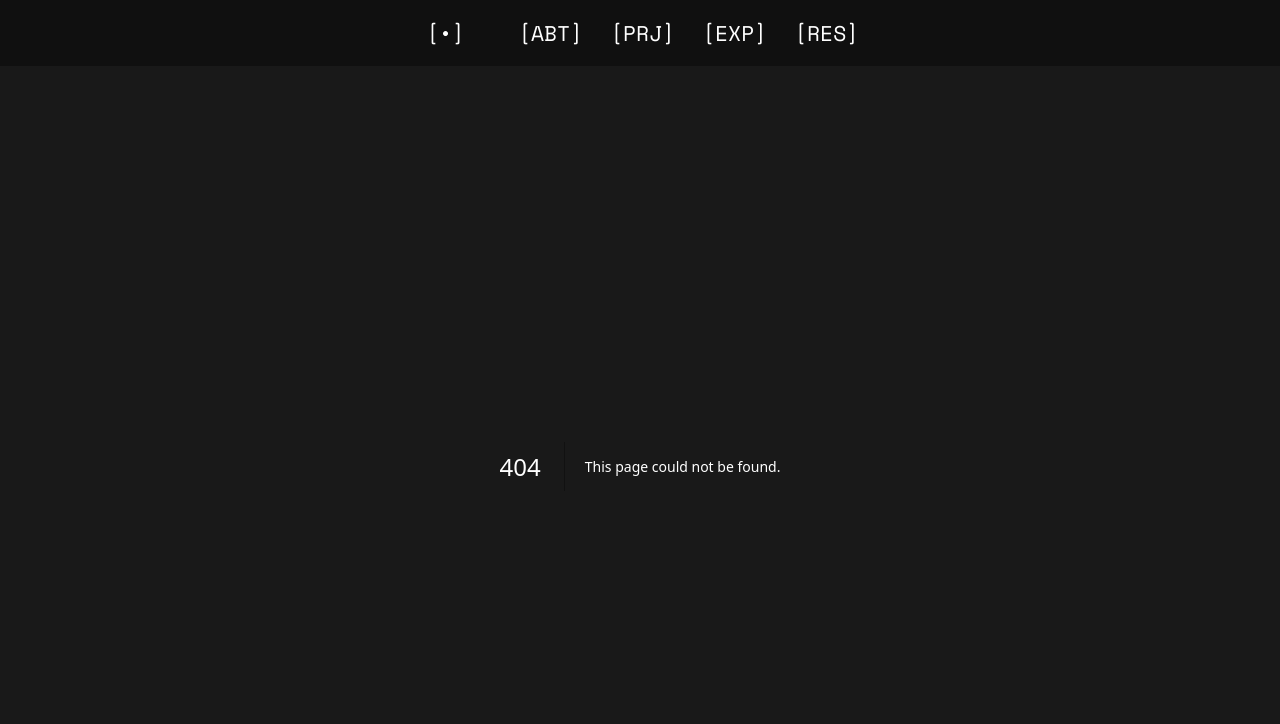
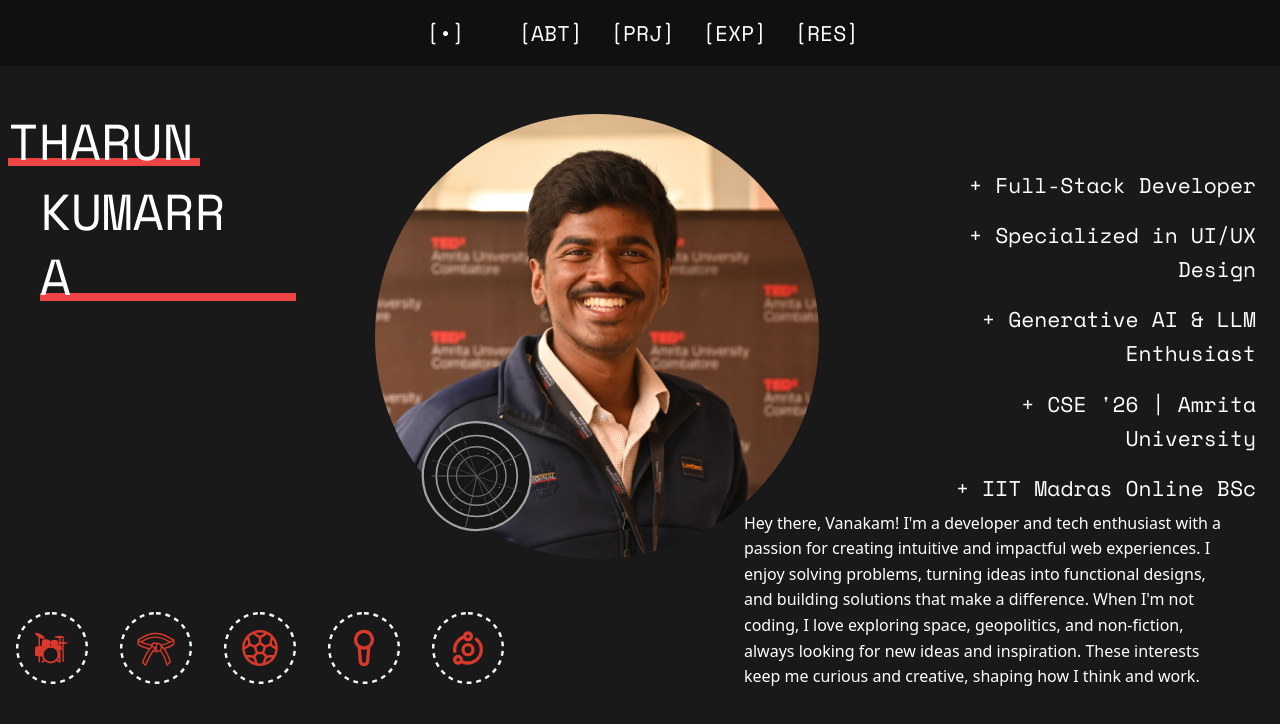
Before and after one commit to TharunKumarrA/Portfolio-v2, a Next.js app: page /About in a window 1280 px wide. Before the commit this address had no page. Shown: the top 724 px of the page. Built offline with nearby package versions, Linux system fonts and the light colour scheme.

Commit message:
About page done and some minor fixes

```diff
--- /dev/null
+++ b/src/app/About/page.js
@@ -0,0 +1,25 @@
+import AboutAttributes from "../components/AboutAttributes";
+import AboutMainDiv from "../components/AboutMainDiv";
+
+export default function About() {
+  return (
+    <div className="mt-12">
+      <AboutMainDiv />
+      {/* Responsive Container */}
+      <div className="flex flex-col lg:flex-row justify-between mx-4 gap-8 lg:gap-0">
+        {/* Attributes Section */}
+        <AboutAttributes />
+        {/* Paragraph Section */}
+        <div className="relative max-w-[480px] text-p text-justify md:text-left lg:-top-12 lg:-left-10">
+          Hey there, Vanakam! I&apos;m a developer and tech enthusiast with a
+          passion for creating intuitive and impactful web experiences. I enjoy
+          solving problems, turning ideas into functional designs, and building
+          solutions that make a difference. When I&apos;m not coding, I love
+          exploring space, geopolitics, and non-fiction, always looking for new
+          ideas and inspiration. These interests keep me curious and creative,
+          shaping how I think and work.
+        </div>
+      </div>
+    </div>
+  );
+}
--- a/src/app/components/AboutAttributes.jsx
+++ b/src/app/components/AboutAttributes.jsx
@@ -7,7 +7,7 @@ import Space from './svg/Space';
 
 const AboutAttributes = () => {
   return(
-    <div className="flex flex-row gap-8">
+    <div className="flex flex-row gap-2 lg:gap-8">
       <AttIcon name="Drums" svgSrc={<Drums />} />
       <AttIcon name="Black Belt" svgSrc={<KarateBelt />} />
       <AttIcon name="Football" svgSrc={<Football />} />
--- a/src/app/components/AboutMainDiv.jsx
+++ b/src/app/components/AboutMainDiv.jsx
@@ -13,7 +13,7 @@ const aboutMainDiv = () => {
   ];
 
   return (
-    <div className="flex flex-col lg:flex-row gap-8 lg:gap-16 mx-auto lg:mx-0 justify-center items-center h-screen px-2">
+    <div className="flex flex-col lg:flex-row gap-8 lg:gap-16 mx-auto lg:mx-0 justify-center items-center px-2">
       {/* Name Section */}
       <div className="flex flex-col gap-1 lg:mr-16 lg:my-16 relative  -left-20 lg:-left-0 lg:-top-32">
         <UnderlinedText text="THARUN" />
--- a/src/app/components/AttributesIcon.jsx
+++ b/src/app/components/AttributesIcon.jsx
@@ -3,9 +3,8 @@ import OuterCircle from "./svg/OuterCircle";
 
 const PublicSpeakingIcon = ({ name, svgSrc }) => {
   return (
-    <div className="relative inline-block group">
-      {/* Tooltip (above others on the y-axis) */}
-      <p className="absolute -top-8 left-1/2 -translate-x-1/2 text-text font-body group-hover:opacity-100 opacity-0 transition-opacity duration-300 text-center text-small min-w-24">
+    <div className="relative inline-block group scale-75 lg:scale-100">
+      <p className="absolute -top-6 lg:top-4 left-1/2 -translate-x-1/2 text-text font-body group-hover:opacity-100 opacity-0 transition-opacity duration-300 text-center text-small min-w-24">
         {name}
       </p>
       {/* Centered OuterCircle */}
```
